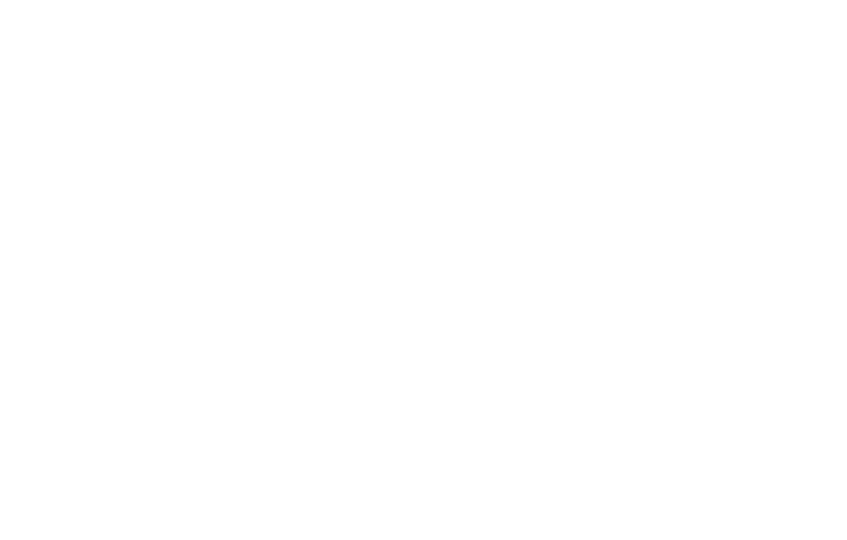
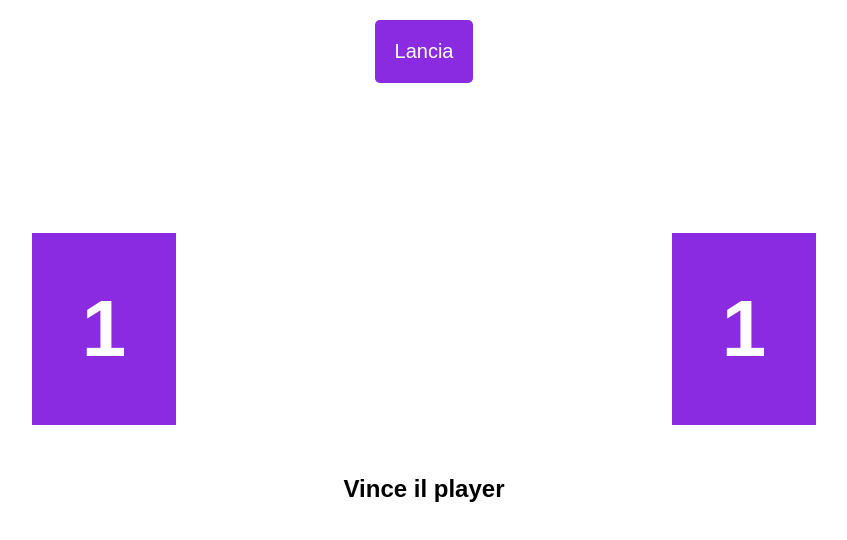
Before and after one commit to salvatorebriga/js-mail-dadi, a plain HTML site: page dadi/index.html in a window 1280 px wide. Shown: the whole page, without its empty margins (216-1063 px from the left). Drawn offline with Linux system fonts and the light colour scheme.

Commit message:
added html and css structure

```diff
--- a/dadi/index.html
+++ b/dadi/index.html
@@ -7,6 +7,20 @@
     <title>Document</title>
 </head>
 <body>
+
+    <input type="button" value="Lancia" onclick="myRoll()">
+
+    <div class="row">
+        <div class="col">
+            <h1 id="userDice">1</h1>
+        </div>
+        <div class="col">
+            <h1 id="pcDice">1</h1>
+        </div>
+    </div>
+
+    <h2 id="message">Vince il player</h2>
+
     <script type="text/javascript" src="main.js"></script>
 </body>
 </html>
--- a/dadi/style.css
+++ b/dadi/style.css
@@ -4,3 +4,45 @@
     box-sizing: border-box;
     font-family: Arial, Helvetica, sans-serif;
 }
+
+.row{
+    display: flex;
+}
+
+.col{
+    width: 50%;
+    padding-top: 150px;
+    display: flex;
+    justify-content: center;
+    align-items: center;
+}
+
+body{
+    text-align: center;
+}
+
+input{
+    border-radius: 5px;
+    padding: 20px;
+    border: none;
+    background-color: blueviolet;
+    color: white;
+    margin-top: 20px;
+    font-size: 20px;
+}
+
+input:hover{
+    background-color: rgb(163, 78, 243);
+}
+
+
+h1{
+    background-color: blueviolet;
+    padding: 50px;
+    color: white;
+    font-size: 80px;
+}
+
+h2{
+    margin-top: 50px;
+}
```
